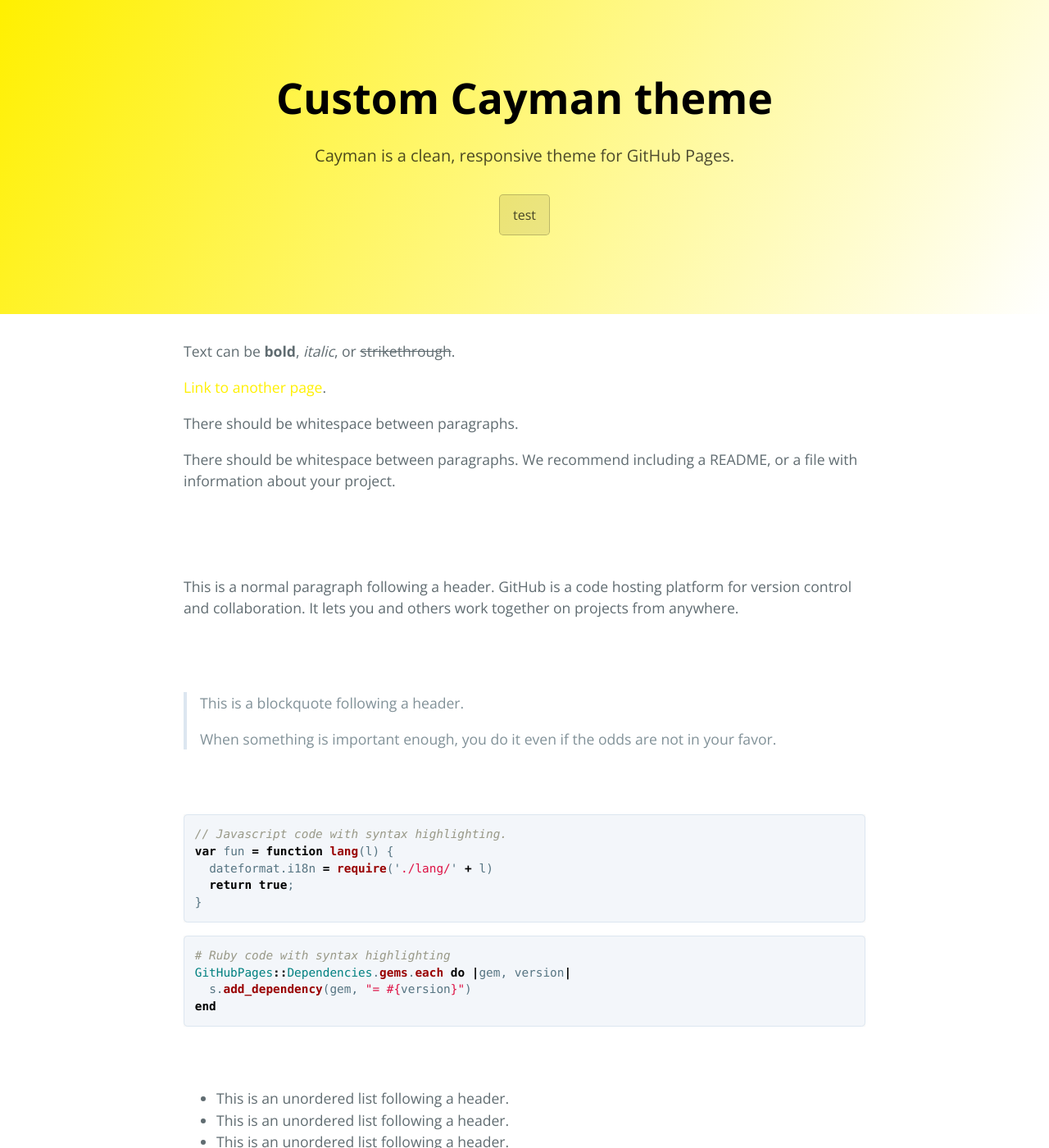
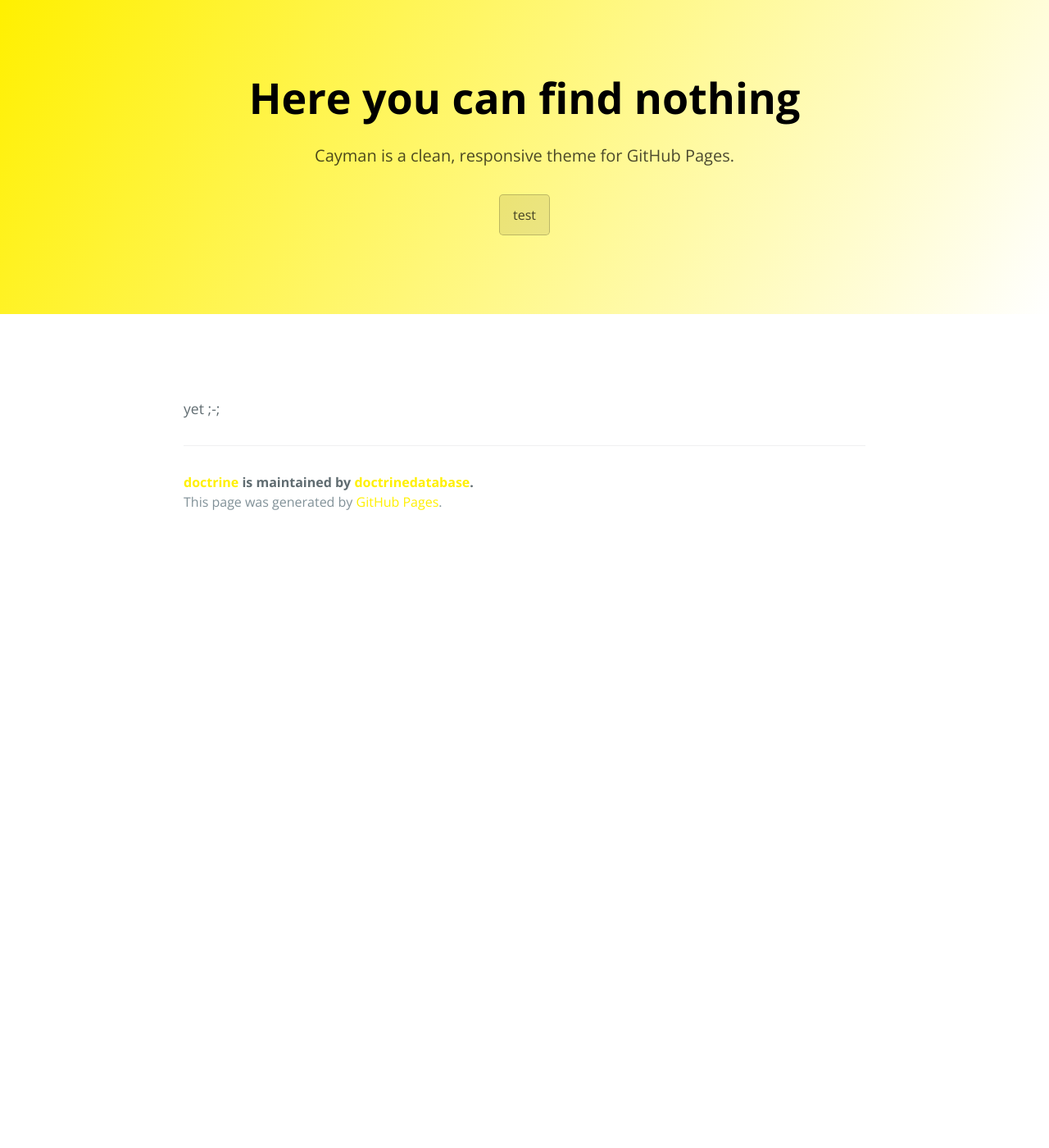
Before and after one commit to doctrinedatabase/doctrine, a Jekyll site: the page built from index.md, in a window 1280 px wide and 1400 px high. Shown: the whole window at 82% size. Built offline with Jekyll 4.4.1, drawn with Linux system fonts in a browser that asks for light colours; our own code applies the rules of GitHub Pages for plain Markdown files; some of the changed text lies outside the part shown.

Commit message:
Update index.md

````diff
--- a/index.md
+++ b/index.md
@@ -2,122 +2,5 @@
 layout: default
 ---
 
-Text can be **bold**, _italic_, or ~~strikethrough~~.
-
-[Link to another page](./another-page.html).
-
-There should be whitespace between paragraphs.
-
-There should be whitespace between paragraphs. We recommend including a README, or a file with information about your project.
-
-# Header 1
-
-This is a normal paragraph following a header. GitHub is a code hosting platform for version control and collaboration. It lets you and others work together on projects from anywhere.
-
-## Header 2
-
-> This is a blockquote following a header.
->
-> When something is important enough, you do it even if the odds are not in your favor.
-
-### Header 3
-
-```js
-// Javascript code with syntax highlighting.
-var fun = function lang(l) {
-  dateformat.i18n = require('./lang/' + l)
-  return true;
-}
-```
-
-```ruby
-# Ruby code with syntax highlighting
-GitHubPages::Dependencies.gems.each do |gem, version|
-  s.add_dependency(gem, "= #{version}")
-end
-```
-
-#### Header 4
-
-*   This is an unordered list following a header.
-*   This is an unordered list following a header.
-*   This is an unordered list following a header.
-
-##### Header 5
-
-1.  This is an ordered list following a header.
-2.  This is an ordered list following a header.
-3.  This is an ordered list following a header.
-
-###### Header 6
-
-| head1        | head two          | three |
-|:-------------|:------------------|:------|
-| ok           | good swedish fish | nice  |
-| out of stock | good and plenty   | nice  |
-| ok           | good `oreos`      | hmm   |
-| ok           | good `zoute` drop | yumm  |
-
-### There's a horizontal rule below this.
-
-* * *
-
-### Here is an unordered list:
-
-*   Item foo
-*   Item bar
-*   Item baz
-*   Item zip
-
-### And an ordered list:
-
-1.  Item one
-1.  Item two
-1.  Item three
-1.  Item four
-
-### And a nested list:
-
-- level 1 item
-  - level 2 item
-  - level 2 item
-    - level 3 item
-    - level 3 item
-- level 1 item
-  - level 2 item
-  - level 2 item
-  - level 2 item
-- level 1 item
-  - level 2 item
-  - level 2 item
-- level 1 item
-
-### Small image
-
-![Octocat](https://github.githubassets.com/images/icons/emoji/octocat.png)
-
-### Large image
-
-![Branching](https://guides.github.com/activities/hello-world/branching.png)
-
-
-### Definition lists can be used with HTML syntax.
-
-<dl>
-<dt>Name</dt>
-<dd>Godzilla</dd>
-<dt>Born</dt>
-<dd>1952</dd>
-<dt>Birthplace</dt>
-<dd>Japan</dd>
-<dt>Color</dt>
-<dd>Green</dd>
-</dl>
-
-```
-Long, single-line code blocks should not wrap. They should horizontally scroll if they are too long. This line should be long enough to demonstrate this.
-```
-
-```
-The final element.
-```
+# Here you can find nothing
+yet ;-;
````
